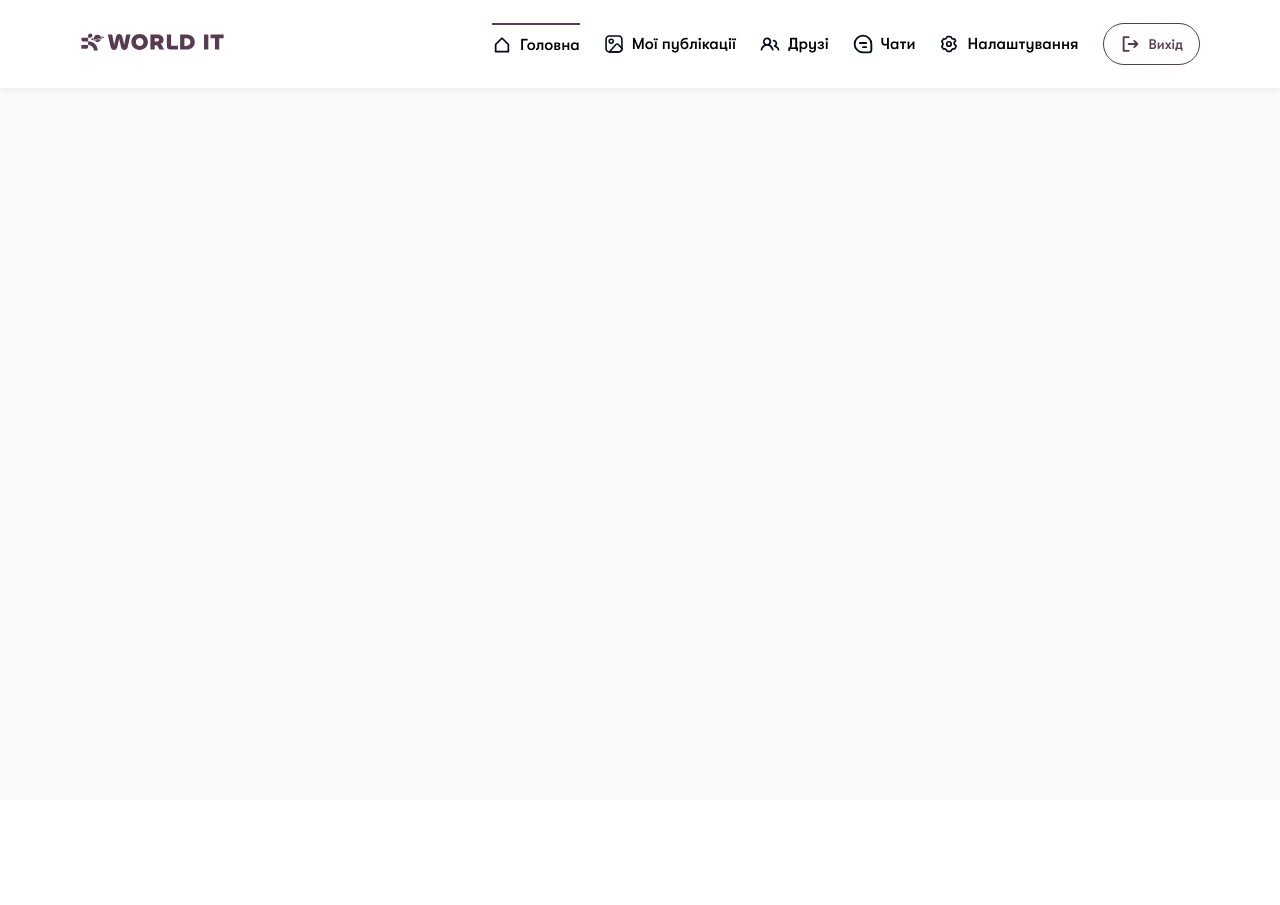
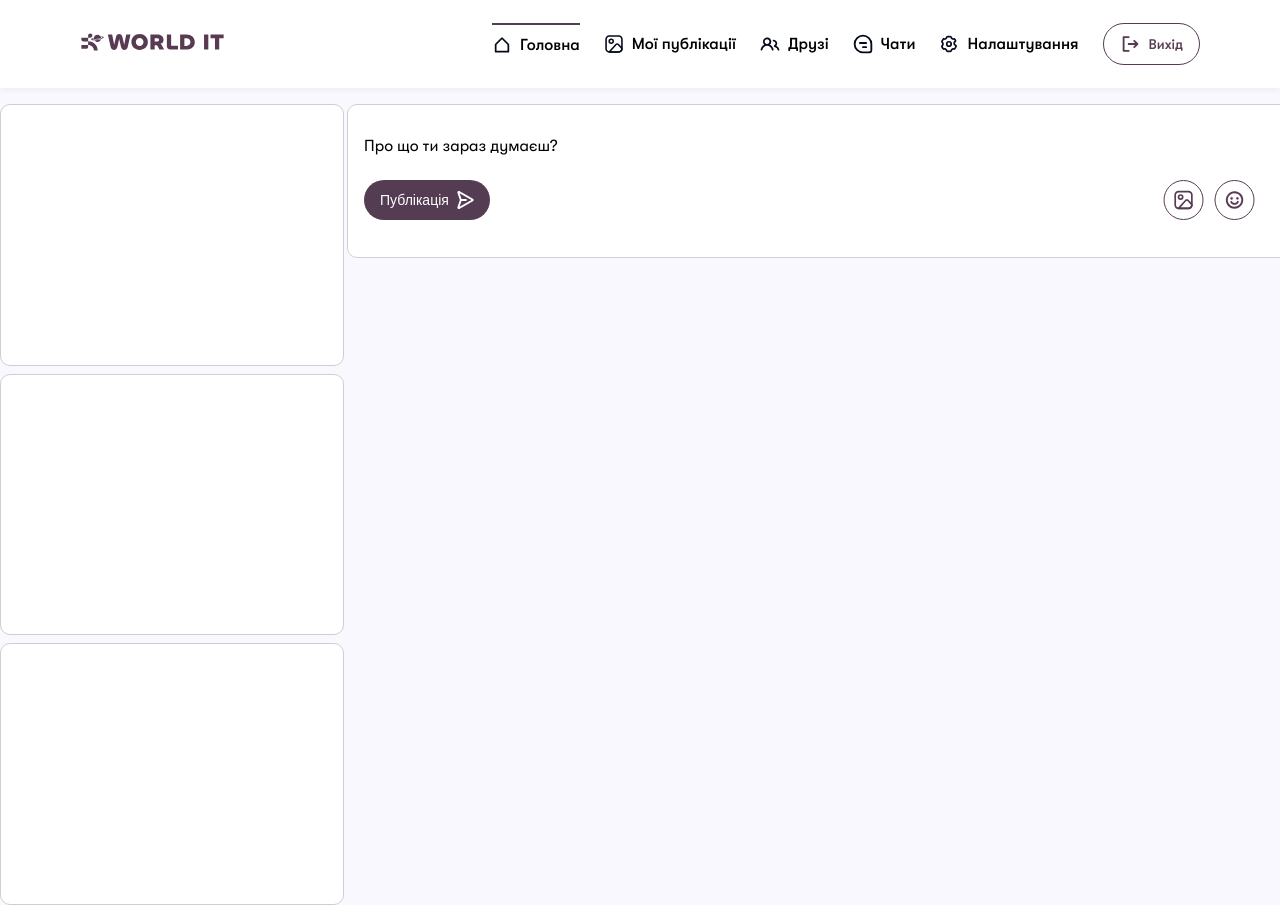
Before and after one commit to ArtemVlasov2009/Messenger, a Django app: page / in a window 1280 px wide. Before the commit the page ends 90 px from the top, so only its background shows below. Run offline with Django 5.2, Linux system fonts and the light colour scheme; some web fonts are replaced.

Commit message:
Started working on the homepage styles

```diff
--- a/Messenger_App/static/css/Messenger.css
+++ b/Messenger_App/static/css/Messenger.css
@@ -0,0 +1,104 @@
+body {
+    background-color: #FAF8FF;
+    margin: 0;
+}
+
+.content-container {
+    display: flex;
+    gap: 5px;
+    justify-content: center;
+    align-items: flex-start;
+    min-height: 100vh;
+    margin-top: 16px;
+}
+
+.Scroll-frame {
+    overflow-y: auto;
+    display: flex;
+    flex-direction: column;
+    gap: 10px;
+}
+
+.Chat-input-frame {
+    width: 923px;
+    height: 120px;
+    border-radius: 10px;
+    border: 1px solid #cdcfd3;
+    padding: 16px;
+    background-color: white;
+    display: flex;
+    flex-direction: column;
+    gap: 16px;
+}
+
+.question-frame {
+    font-size: 16px;
+    color: #000;
+    width: 891px;
+    height: 22px;
+    gap: 8px;
+}
+
+.input-bottom-row {
+    display: flex;
+    justify-content: space-between;
+    align-items: center;
+    width: 891px;
+    height: 88px;
+}
+
+.public-btn {
+    display: flex;
+    align-items: center;
+    justify-content: center;
+    gap: 8px;
+    width: auto;
+    height: 40px;
+    border-radius: 9999px;
+    background-color: #543C52;
+    color: white;
+    font-size: 14px;
+    cursor: pointer;
+    padding: 0 16px;
+    border: none;
+    font-weight: 500;
+    line-height: 20px;
+    letter-spacing: -0.6%;
+}
+
+.icons-left {
+    display: flex;
+    gap: 10px;
+    align-items: center;
+    height: 40px;
+    margin-left: 13px;
+}
+
+.icons-left img {
+    display: block;
+    width: auto;
+    height: auto;
+}
+
+.left-user-frame {
+    width: 350.87px;
+    height: 801px;
+    display: flex;
+    flex-direction: column;
+    gap: 8px;
+}
+
+.user-frame,
+.requests-frame,
+.messege-frame {
+    width: 100%;
+    height: 271px;
+    border-radius: 10px;
+    border: 1px solid #cdcfd3;
+    padding-top: 16px;
+    padding-bottom: 16px;
+    background-color: #FFFFFF;
+    display: flex;
+    flex-direction: column;
+    gap: 16px;
+}
--- a/Messenger_App/templates/Messenger_App/Messenger.html
+++ b/Messenger_App/templates/Messenger_App/Messenger.html
@@ -9,10 +9,40 @@
 {% endblock %}
 
 {% block content %}
-
-
+<div class="content-container">
+    <div class="left-user-frame">
+        <div class="user-frame">
+            <div class="user"></div>
+            <div class="info-frame"></div>
+        </div>
+        <div class="requests-frame">
+            <div class="requests"></div>
+            <div class="users-requests"></div>
+        </div>
+        <div class="messege-frame">
+            <div class="messeges"></div>
+            <div class="users-messeges"></div>
+        </div>
+    </div>
+    <div class="Scroll-frame">
+        <div class="Chat-input-frame">
+            <div class="question-frame">
+                <p>Про що ти зараз думаєш?</p>
+            </div>
+            <div class="input-bottom-row">
+                <button class="public-btn">
+                    <span>Публікація</span>
+                    <img src="{% static 'images/btn.svg' %}" alt="Button">
+                </button>
+                <div class="icons-left">
+                    <img src="{% static 'images/image.svg' %}" alt="Image">
+                    <img src="{% static 'images/smile.svg' %}" alt="Smile">
+                </div>
+            </div>
+        </div>
+    </div>
+</div>
 {% endblock %}
 
 {% block scripts %}
-
 {% endblock %}
```
Also changed, not shown: Messenger_App/static/images/btn.svg (added), Messenger_App/static/images/image.svg (added), Messenger_App/static/images/smile.svg (added).
